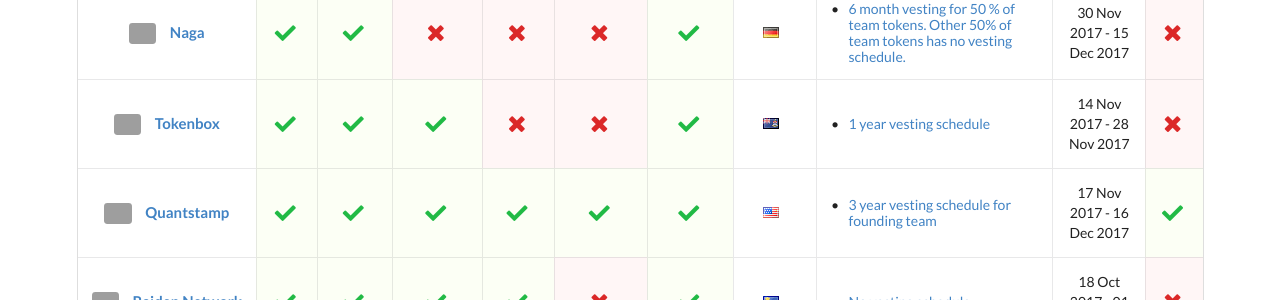
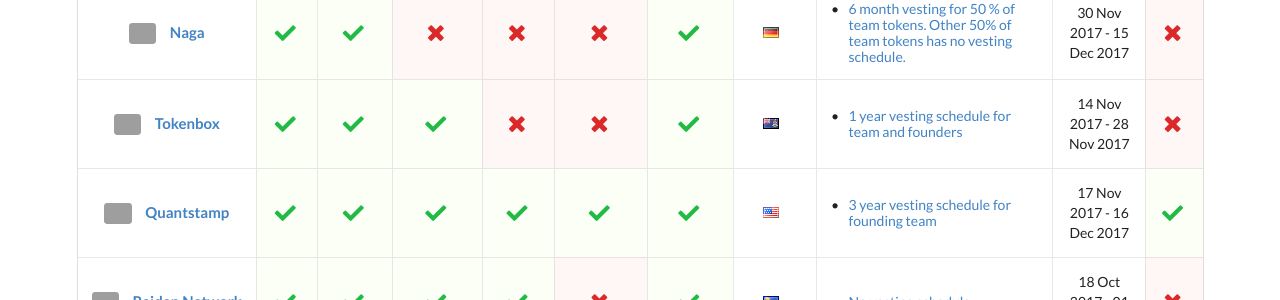
Before and after one commit to ico-check/ico-check, a Jekyll site: the page built from index.md, in a window 1280 px wide. Shown: the part 572-872 px from the top of the page. Built offline with Jekyll 4.4.1, drawn with Linux system fonts in a browser that asks for light colours; nearby versions of some CDN libraries; grey boxes are pictures that could not be loaded.

Commit message:
6-tokenbox-ico-check
changed comment

```diff
--- a/_data/icos.yml
+++ b/_data/icos.yml
@@ -29,7 +29,7 @@
   have-company: true
   location: Cayman Islands
   comments:
-    - content: 1 year vesting schedule
+    - content: 1 year vesting schedule for team and founders
       url: https://github.com/ico-check/ico-check/issues/6
   ico-start-date: 2017-11-14T00:00:00Z
   ico-end-date: 2017-11-28T00:00:00Z
```
